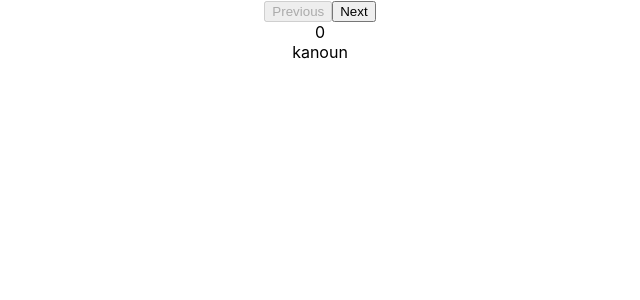
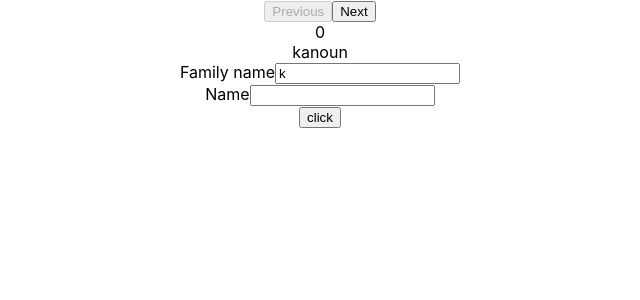
Before and after one commit to kanounfoued/react-hooks, a React (Create React App) app: page / in a window 1280 px wide. Shown: the top 300 px of the page, without its empty margins (320-960 px from the left). Built offline with nearby package versions, Linux system fonts and the light colour scheme.

Commit message:
:sparkles: create custom input component for form hook

```diff
--- a/src/Screen/App.js
+++ b/src/Screen/App.js
@@ -1,5 +1,9 @@
 import { useState } from "react";
 import NextPrevious from "../component/NextPrevious";
+
+// FormHook
+import useFormHook from "../Hooks/useFormHook";
+import CustomInput from "../component/CustomInput";
 
 import "./App.css";
 
@@ -48,7 +52,18 @@ function App() {
     setIndex(ind);
   }
 
+  // UseForm Hooks section
+
+  const { registerField } = useFormHook();
+
+  function onClickButton(e) {
+    e.preventDefault();
+  }
+
+  // UseForm Hooks section
+
   return (
+    <>
       <div className="App">
         <NextPrevious
           items={state}
@@ -59,6 +74,33 @@ function App() {
         <div>{index}</div>
         <div>{currentElement.title}</div>
       </div>
+
+      <div className="App">
+        <form>
+          <CustomInput
+            {...registerField("family-name", {
+              label: "Family name",
+              name: "family-name",
+              value: "k",
+              required: true,
+              validate: function (value) {
+                if (/\d+/.test(value)) {
+                  console.log("The value should not be number");
+                }
+              },
+            })}
+          />
+          <CustomInput
+            {...registerField("name", {
+              label: "Name",
+              name: "name",
+            })}
+          />
+
+          <button onClick={onClickButton}>click</button>
+        </form>
+      </div>
+    </>
   );
 }
 
--- /dev/null
+++ b/src/component/CustomInput/index.js
@@ -0,0 +1,11 @@
+import React, { forwardRef } from "react";
+
+export default forwardRef(function CustomInput({ label, ...props }, ref) {
+  console.log("render");
+  return (
+    <div>
+      <label>{label}</label>
+      <input ref={ref} {...props} />
+    </div>
+  );
+});
```
Lines whose indentation alone changed are shown as unchanged.
